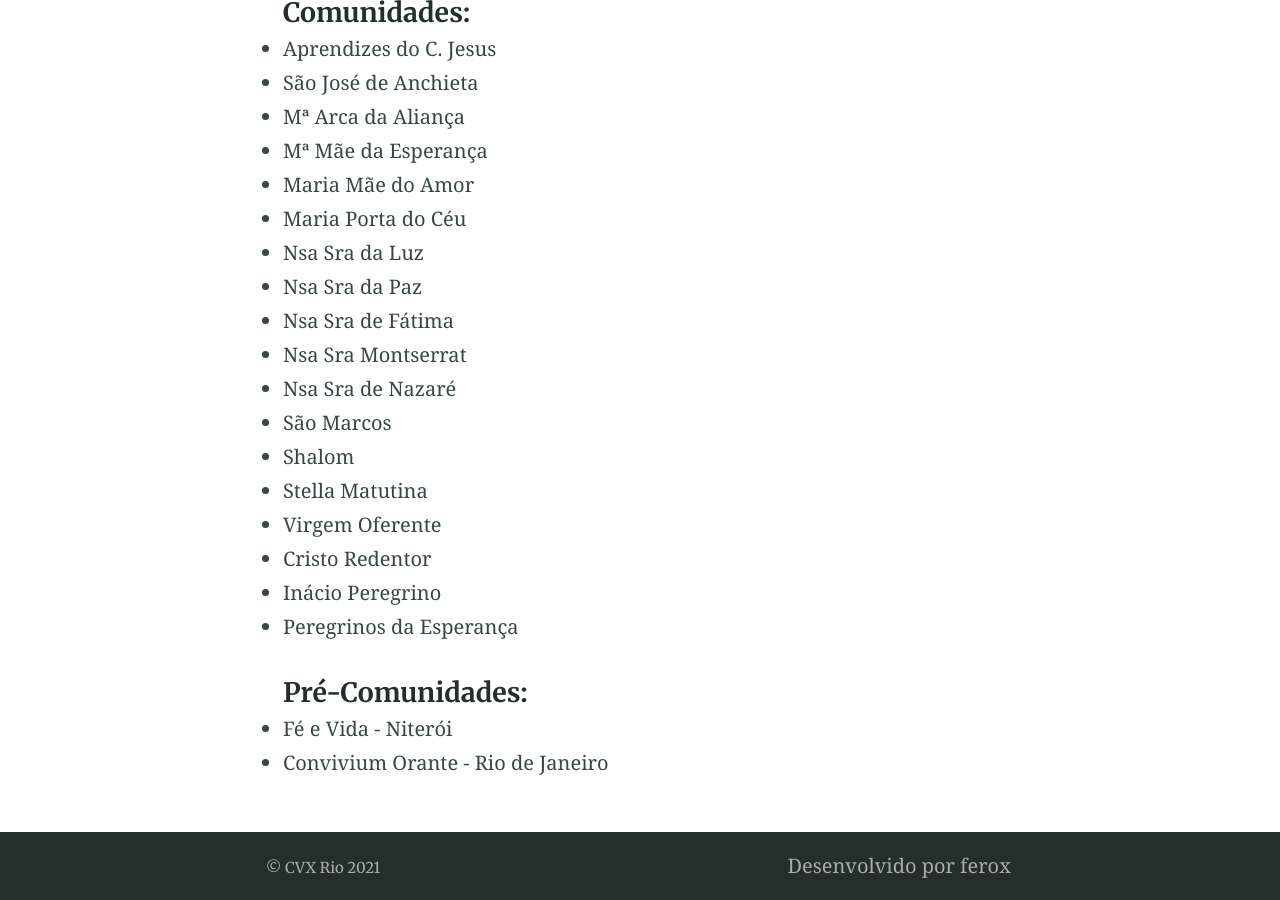
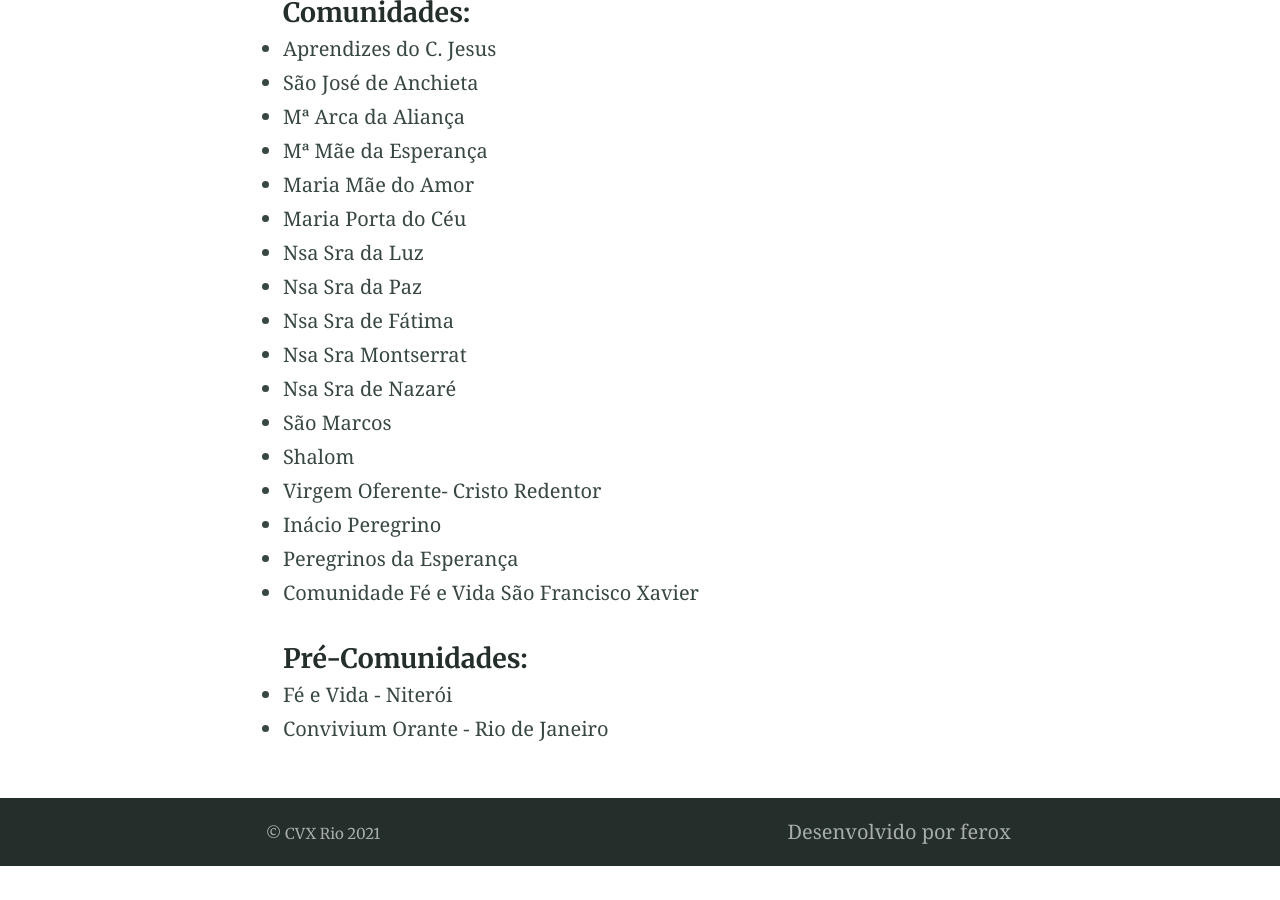
Before and after one commit to cvxrio/cvxrio.github.io, a Jekyll site: the page built from comunidades.md, in a window 1280 px wide and 900 px high, scrolled down 811 px. Built offline with Jekyll 4.4.1, drawn with Linux system fonts in a browser that asks for light colours; after the commit the page ends 1677 px from its top, so only the background shows below that.

Commit message:
Atualizando as comunidades da CVX

```diff
--- a/comunidades.md
+++ b/comunidades.md
@@ -26,11 +26,10 @@ O assistente eclesiástico da regional é o <black-mark>Pe. Paul Schweitzer, SJ<
 - Nsa Sra de Nazaré
 - São Marcos
 - Shalom
-- Stella Matutina
-- Virgem Oferente
-- Cristo Redentor
+- Virgem Oferente- Cristo Redentor
 - Inácio Peregrino
 - Peregrinos da Esperança
+- Comunidade Fé e Vida São Francisco Xavier
 
 #### Pré-Comunidades:
 - Fé e Vida - Niterói
```
